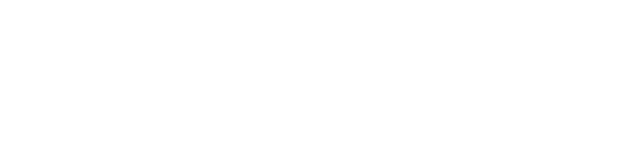
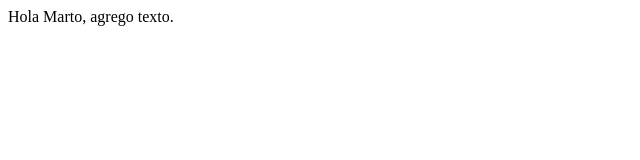
Before and after one commit to yzornetta/TallerWeb-1, a plain HTML site: page index.html in a window 1280 px wide. Shown: the whole page, without its empty margins (0-640 px from the left). Drawn offline with Linux system fonts and the light colour scheme.

Commit message:
probando agregar texto

```diff
--- a/index.html
+++ b/index.html
@@ -6,7 +6,7 @@
 
 <title> prueba</title>
 
-
+Hola Marto, agrego texto.
 
  </head>
 
```
